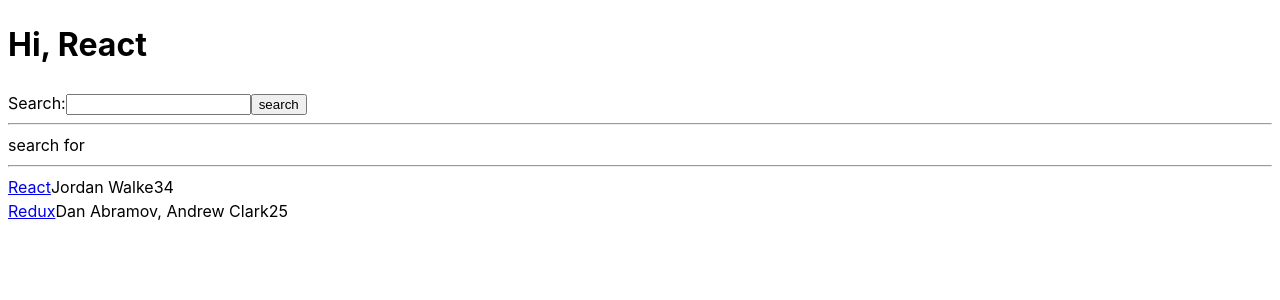
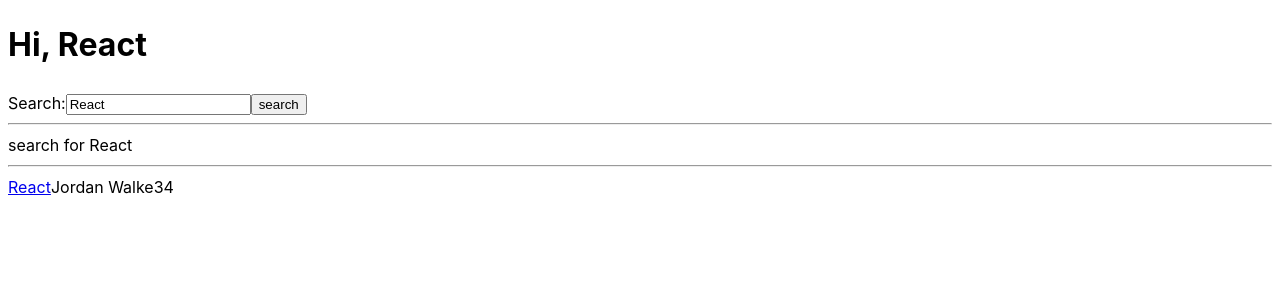
Before and after one commit to llccing-demo/become-a-react-developer, a React (Vite) app in the folder my-react-app/: page / in a window 1280 px wide. Shown: the top 300 px of the page. Built offline with nearby package versions, Linux system fonts and the light colour scheme.

Commit message:
feat: useEffect similar to watch in vue.js

```diff
--- a/my-react-app/src/App.jsx
+++ b/my-react-app/src/App.jsx
@@ -1,4 +1,4 @@
-import { useState } from "react";
+import { useEffect, useState } from "react";
 import PropTypes from "prop-types";
 
 const welcome = {
@@ -31,7 +31,14 @@
     onChange: PropTypes.func,
   };
 
-  const [searchTerm, setSearchTerm] = useState(search || "");
+  const [searchTerm, setSearchTerm] = useState("");
+  // use this method to update the searchTerm when the search prop changes.
+  useEffect(() => {
+    if (!search) {
+      return;
+    }
+    setSearchTerm(search);
+  }, [search]);
 
   const handleChange = (event) => {
     console.log(event);
@@ -82,7 +89,7 @@
     },
   ];
 
-  const [searchTerm, setSearchTerm] = useState("");
+  const [searchTerm, setSearchTerm] = useState("React");
   const handleSearch = (event) => {
     setSearchTerm(event);
   };
@@ -96,7 +103,7 @@
       <h1>
         {welcome.greeting}, {getTitle(welcome.title)}
       </h1>
-      <Search onSearch={handleSearch} />
+      <Search search={searchTerm} onSearch={handleSearch} />
       <hr />
       <List list={searchedStories} />
     </div>
```
